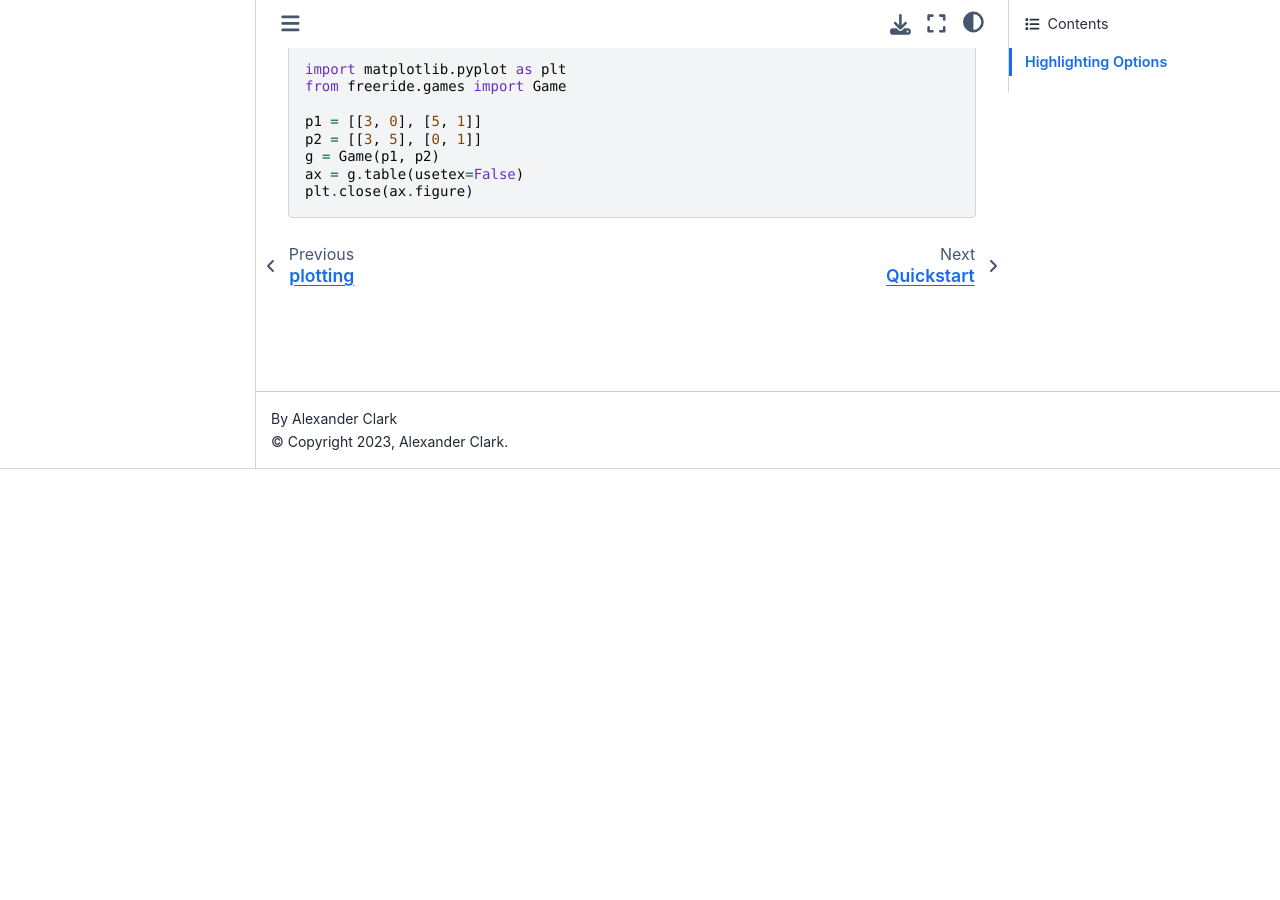
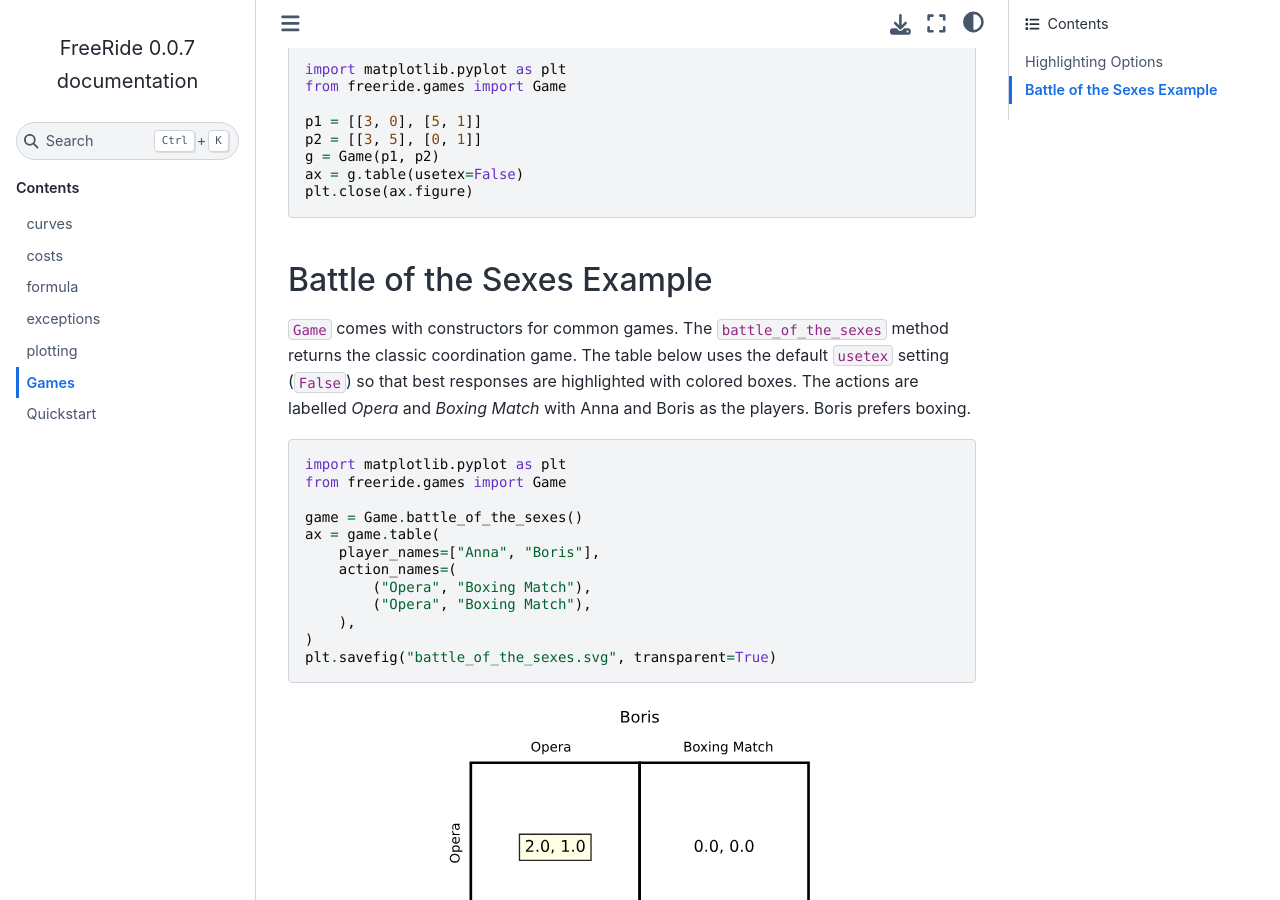
Before and after one commit to alexanderthclark/FreeRide, a Sphinx documentation site: the page built from docs/games.rst, in a window 1280 px wide and 900 px high, scrolled down 431 px. Built offline with Sphinx 7.4.7 and the Sphinx Book theme 1.1.4, drawn with Linux system fonts in a browser that asks for light colours; before the commit the page ends 900 px from its top, so only the background shows below that.

Commit message:
Update battle of the sexes example

```diff
--- a/docs/games.rst
+++ b/docs/games.rst
@@ -24,3 +24,31 @@ Example::
     g = Game(p1, p2)
     ax = g.table(usetex=False)
     plt.close(ax.figure)
+
+Battle of the Sexes Example
+---------------------------
+
+``Game`` comes with constructors for common games.  The ``battle_of_the_sexes``
+method returns the classic coordination game.  The table below uses the default
+``usetex`` setting (``False``) so that best responses are highlighted with
+colored boxes.  The actions are labelled *Opera* and *Boxing Match* with Anna
+and Boris as the players.  Boris prefers boxing.
+
+.. code-block:: python
+
+    import matplotlib.pyplot as plt
+    from freeride.games import Game
+
+    game = Game.battle_of_the_sexes()
+    ax = game.table(
+        player_names=["Anna", "Boris"],
+        action_names=(
+            ("Opera", "Boxing Match"),
+            ("Opera", "Boxing Match"),
+        ),
+    )
+    plt.savefig("battle_of_the_sexes.svg", transparent=True)
+
+.. image:: battle_of_the_sexes.svg
+   :align: center
+   :alt: Battle of the Sexes payoff table
```
Also changed, not shown: docs/battle_of_the_sexes.svg (added).
